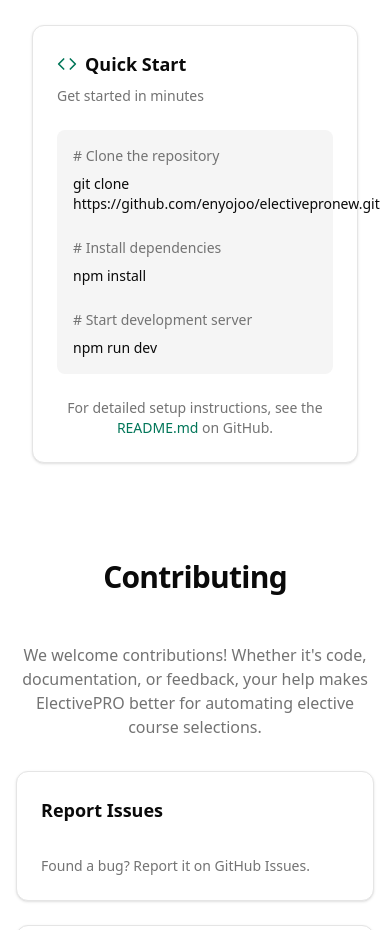
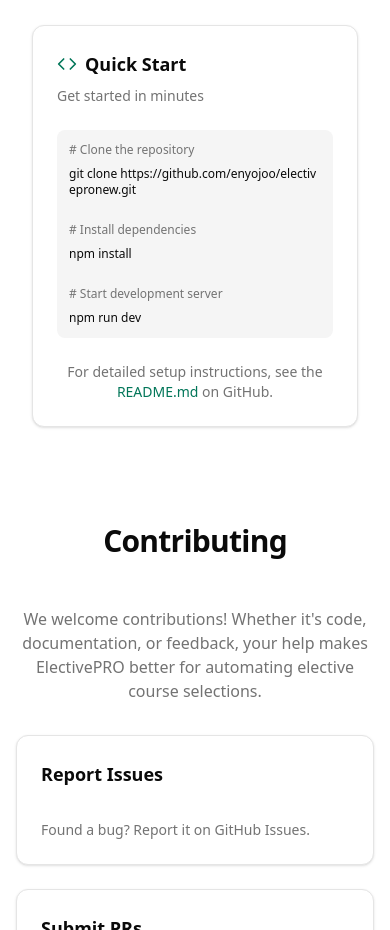
Before and after one commit to enyojoo/electiveprowebsite, a Next.js app: page /open-source in a window 390 px wide. Shown: the part 1180-2110 px from the top of the page. Built offline with nearby package versions, Linux system fonts and the light colour scheme; no server answers.

Commit message:
Fix mobile layout for git clone command on open-source page
- Reduce padding on mobile devices
- Use smaller font size on mobile
- Add horizontal scroll for long URLs
- Allow URL breaking on mobile to prevent cutoff

```diff
--- a/app/open-source/page.tsx
+++ b/app/open-source/page.tsx
@@ -82,12 +82,12 @@
               <CardDescription className="text-sm sm:text-base">Get started in minutes</CardDescription>
             </CardHeader>
             <CardContent>
-              <div className="rounded-lg bg-muted p-4 font-mono text-sm">
-                <div className="space-y-2">
+              <div className="rounded-lg bg-muted p-3 sm:p-4 font-mono text-xs sm:text-sm overflow-x-auto">
+                <div className="space-y-2 min-w-0">
                   <div>
                     <span className="text-muted-foreground"># Clone the repository</span>
                   </div>
-                  <div>
+                  <div className="break-all sm:break-normal">
                     <span className="text-foreground">git clone https://github.com/enyojoo/electivepronew.git</span>
                   </div>
                   <div className="pt-4">
```
